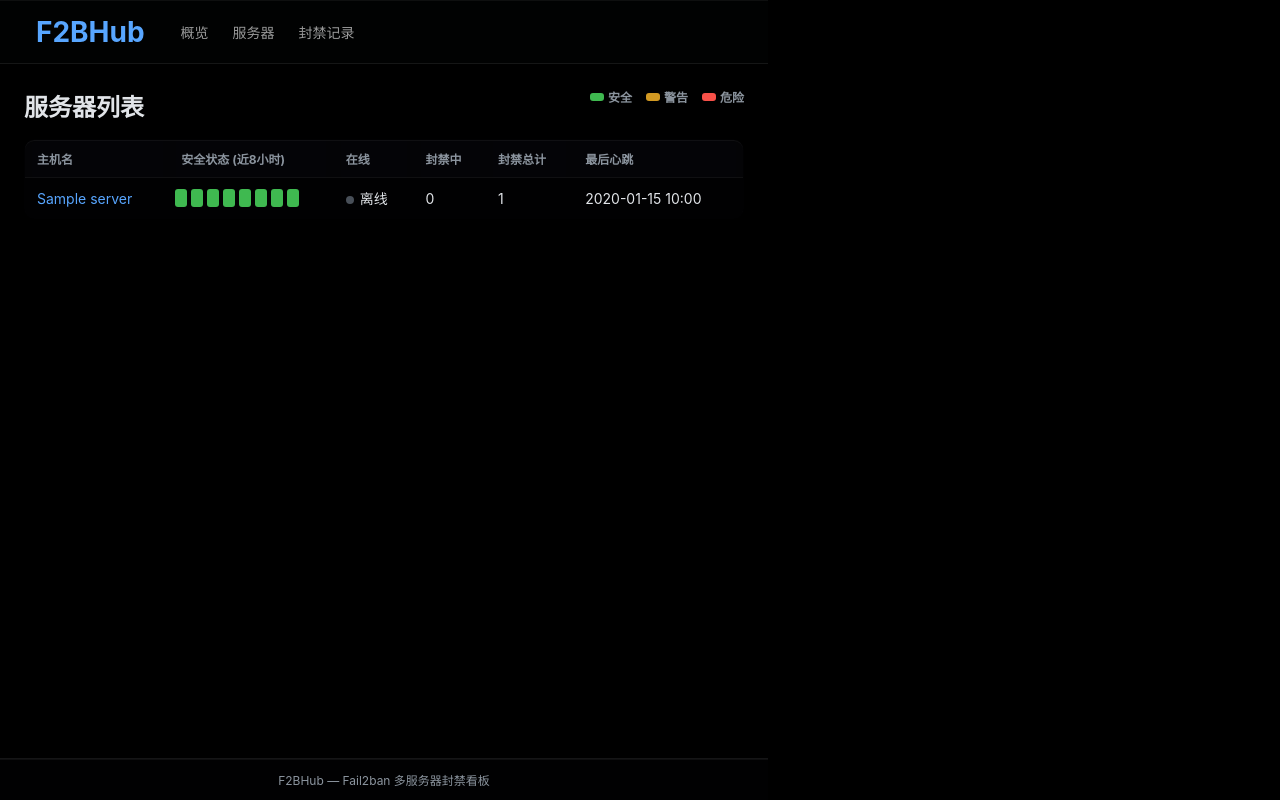
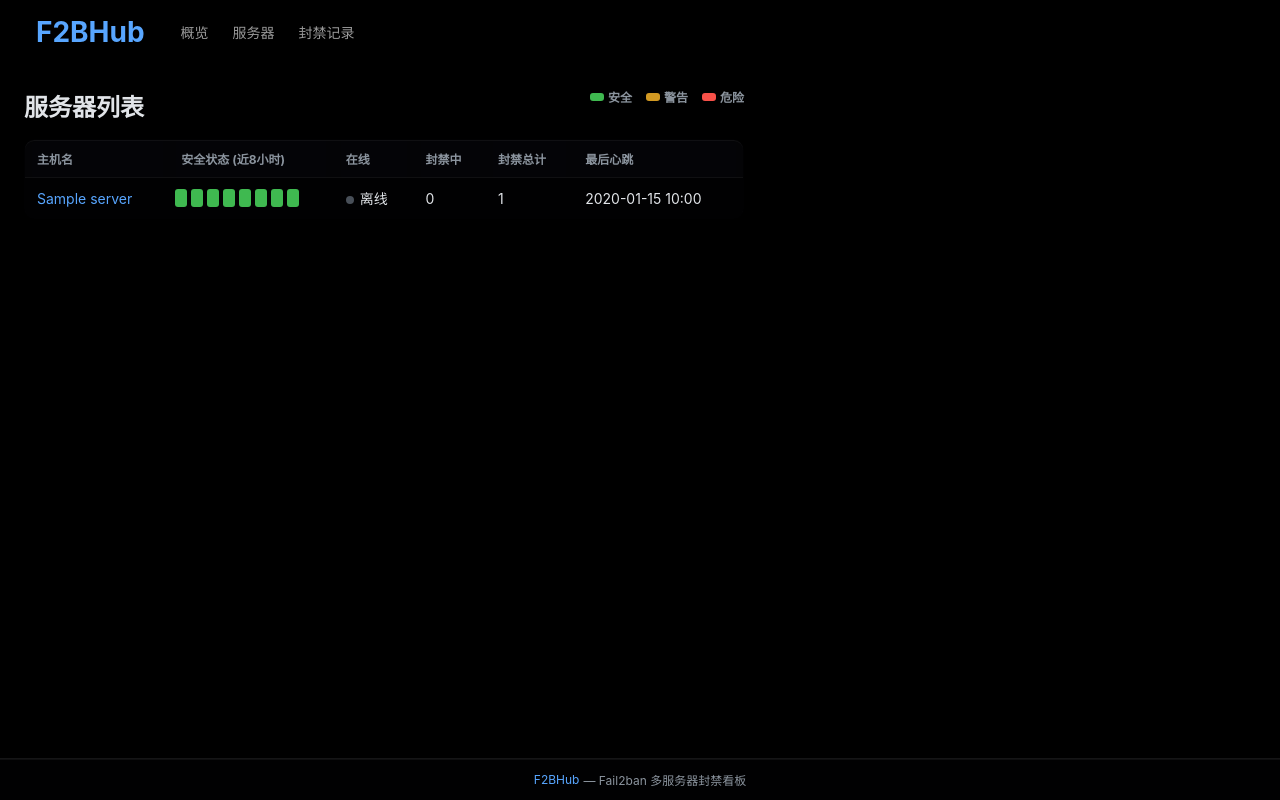
Before and after one commit to strobe111/Fail2ban, a Flask app: page /servers in a window 1280 px wide. Run offline with Flask 3, Linux system fonts and the light colour scheme; tables that the repository leaves empty hold one stand-in row (values such as "Sample post"); data that the repository does not hold is empty; some libraries are stand-ins or nearby versions.

Commit message:
发布 v0.7.0：优化导航栏与底部栏布局
移除概览页重复的最近封禁入口，并调整顶部透明导航与全页面底部项目链接，提升全屏地球界面的视觉一致性。

```diff
--- a/app/static/style.css
+++ b/app/static/style.css
@@ -49,15 +49,15 @@ input, textarea, [contenteditable] { caret-color: auto; }
     display: flex;
     flex-direction: column;
     height: 100vh;
-    z-index: 1;
+    z-index: 2;
     pointer-events: auto;
 }
 
 .top-bar {
-    background: rgba(22,27,34,0.08); backdrop-filter: blur(20px) saturate(140%); -webkit-backdrop-filter: blur(20px) saturate(140%);
-    border-bottom: 1px solid rgba(255,255,255,0.08); padding: 0 36px;
+    background: transparent; backdrop-filter: none; -webkit-backdrop-filter: none;
+    border-bottom: none; padding: 0 36px;
     display: flex; align-items: center; height: 64px;
-    box-shadow: inset 0 1px 0 rgba(255,255,255,0.05);
+    box-shadow: none;
 }
 .brand a { color: #58a6ff; font-weight: 700; font-size: 28px; text-decoration: none; }
 .nav-links { margin-left: 36px; display: flex; gap: 24px; }
@@ -65,7 +65,7 @@ input, textarea, [contenteditable] { caret-color: auto; }
 .nav-links a:hover { color: #e1e4e8; }
 
 .split-layout { display: flex; flex: 1; overflow: hidden; height: 0; }
-.left-panel { flex: 1; overflow-y: auto; padding: 24px; scrollbar-width: none; -ms-overflow-style: none; }
+.left-panel { flex: 1; overflow-y: auto; padding: 24px 24px 56px; scrollbar-width: none; -ms-overflow-style: none; }
 .left-panel::-webkit-scrollbar { display: none; }
 .right-panel-spacer { width: 0; flex-shrink: 0; }
 
@@ -125,6 +125,8 @@ a:hover { text-decoration: underline; }
 .pagination a:hover { background: rgba(48,54,61,0.18); }
 
 footer {
+    position: fixed; left: 0; right: 0; bottom: 0; z-index: 3;
+    display: flex; justify-content: center; align-items: center; gap: 4px;
     text-align: center; padding: 12px 24px; color: #8b949e; font-size: 12px;
     background: rgba(22,27,34,0.06); backdrop-filter: blur(14px) saturate(120%); -webkit-backdrop-filter: blur(14px) saturate(120%);
     border-top: 1px solid rgba(255,255,255,0.08);
--- a/app/templates/base.html
+++ b/app/templates/base.html
@@ -32,7 +32,7 @@
                 </main>
             </div>
         </div>
-        <footer>F2BHub &mdash; Fail2ban 多服务器封禁看板</footer>
+        <footer><a href="https://github.com/strobe111/Fail2ban" target="_blank" rel="noopener noreferrer">F2BHub</a> &mdash; Fail2ban 多服务器封禁看板</footer>
     </div>
 </div>
 
```
Also changed, not shown: RELEASE_NOTES.md (+13 -0 lines), CHANGELOG.md.
